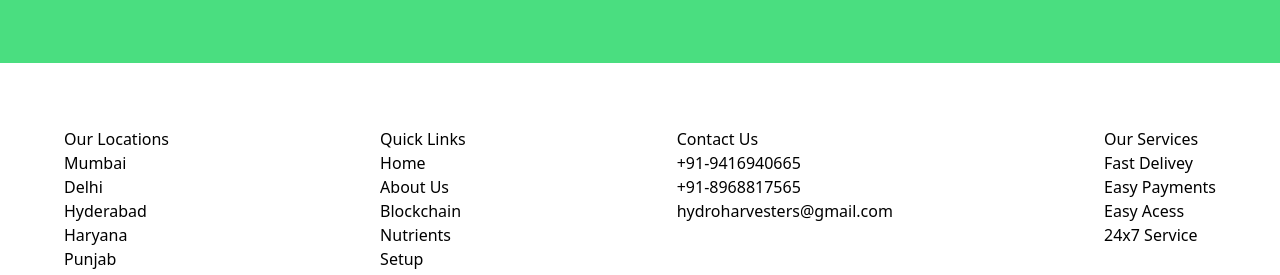
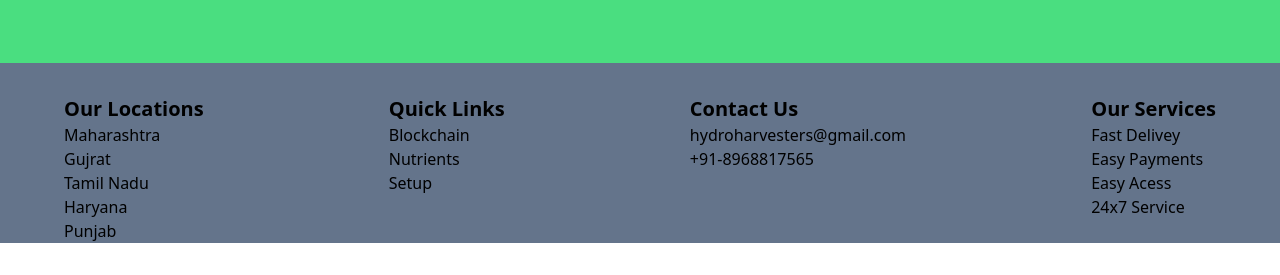
Before and after one commit to KrishivDawra/HydroHarvesters_annam, a React (Vite) app: page / in a window 1280 px wide. Shown: the part 1766-2041 px from the top of the page. After the commit the page ends 2009 px from the top, so only its background shows below. Built offline with nearby package versions, Linux system fonts and the light colour scheme.

Commit message:
about us page almost done styling pending

```diff
--- a/src/About.jsx
+++ b/src/About.jsx
@@ -1,5 +1,6 @@
 import React, { useState, useEffect } from 'react';
 import Header from './Header';
+import Footer from './Footer';
 
 export default function About() {
   const [currentSlide, setCurrentSlide] = useState(0); // State to keep track of the current slide
@@ -35,7 +36,7 @@ export default function About() {
   return (
     <>
       <Header />
-      <div className="relative w-full max-w-4xl mx-auto overflow-hidden pt-10">
+      <div className="relative w-full  mx-auto overflow-hidden ">
         {/* Slider Wrapper */}
         <div
           id="slider"
@@ -64,6 +65,7 @@ export default function About() {
           &#9654;
         </button>
       </div>
+      <Footer/>
     </>
   );
 }
--- a/src/Footer.jsx
+++ b/src/Footer.jsx
@@ -2,23 +2,23 @@ import React from 'react'
 
 const Footer = () => {
   return (
-    <div className='flex justify-between pt-16 px-16'>
+    <div className='flex justify-between pt-8 px-16 bg-slate-500'>
       <div>
-        <h1>Our Locations</h1>
-        <p>Mumbai</p>
-        <p>Delhi</p>
-        <p>Hyderabad</p>
+        <h1 className='font-bold text-xl'>Our Locations</h1>
+        <p>Maharashtra</p>
+        <p>Gujrat</p>
+        <p>Tamil Nadu</p>
         <p>Haryana</p>
         <p>Punjab</p>
-        <p>Rajesthan</p>
+
 
       </div>
 
       <div>
-        <h1>Quick Links</h1>
+        <h1 className='font-bold  text-xl'>Quick Links</h1>
         <div className='flex flex-col'>
-          <a href="#home">Home</a>
-          <a href="#About">About Us</a>
+
+
           <a href="#Blockchain">Blockchain</a>
           <a href="#Nutrients">Nutrients</a>
           <a href="#Setup">Setup</a>
@@ -28,15 +28,15 @@ const Footer = () => {
       </div>
 
       <div>
-      <h1>Contact Us</h1>
-        <p>+91-9416940665</p>
+      <h1 className='font-bold  text-xl'>Contact Us</h1>
+
+
+        <p>hydroharvesters@gmail.com</p>
         <p>+91-8968817565</p>
-        <p>hydroharvesters@gmail.com</p>
-
       </div>
 
       <div>
-      <h1>Our Services</h1>
+      <h1 className='font-bold  text-xl'>Our Services</h1>
         <p>Fast Delivey</p>
         <p>Easy Payments</p>
         <p>Easy Acess</p>
```
